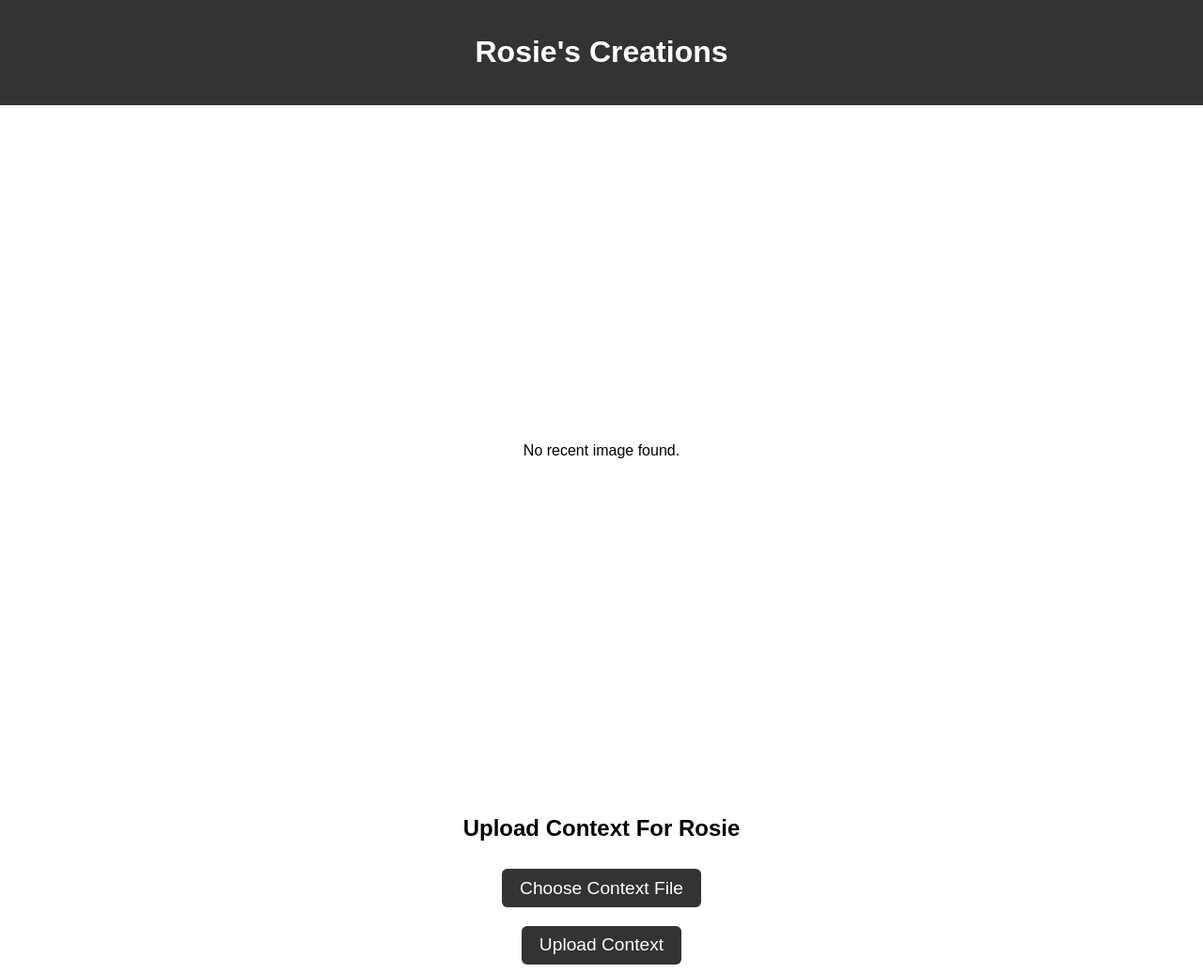
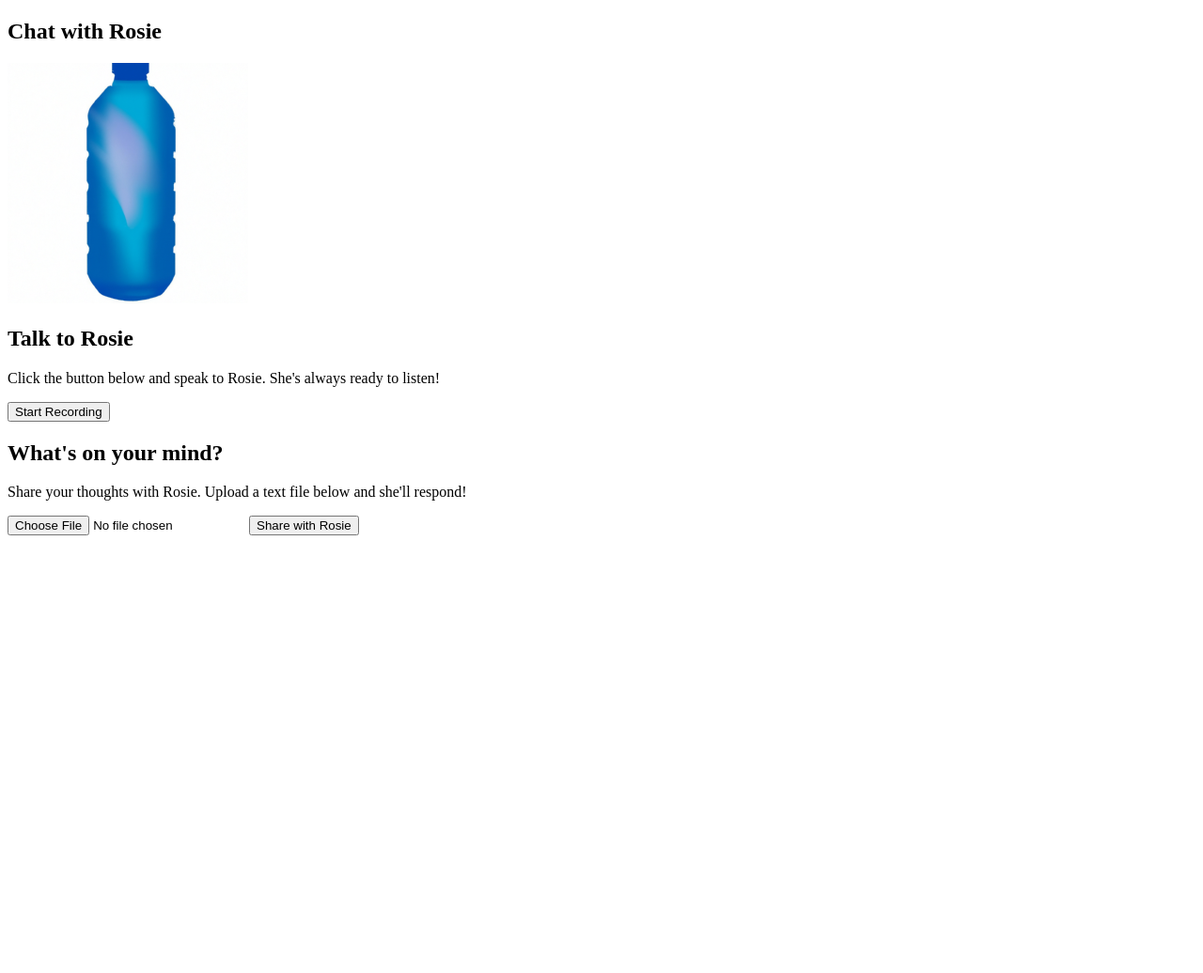
Before and after one commit to Chats-With-Rosie/rosie-front-end, a Flask app: template Frontend/templates/index.html in a window 1280 px wide. Shown: the whole page at 94% size. After the commit the page ends 570 px from the top, so only its background shows below. Run offline with Flask 2, Linux system fonts and the light colour scheme; the template is opened without the code that fills it, so the values that code supplies are empty; some libraries are stand-ins or nearby versions.

Commit message:
convention ready

```diff
--- a/Frontend/app.py
+++ b/Frontend/app.py
@@ -1,38 +1,119 @@
-from flask import Flask, request, jsonify, render_template
 import os
+import requests
+import openai
+from gtts import gTTS
+from flask import Flask, request, jsonify, render_template, send_file
+from pydub import AudioSegment
+from pydub.playback import play
+from playsound import playsound
+import time
+import subprocess
+from watchdog.observers import Observer
+from watchdog.events import FileSystemEventHandler
 
 app = Flask(__name__)
-app.config['UPLOAD_FOLDER'] = 'static/uploads'
 
-def get_most_recent_image():
-    files = os.listdir(app.config['UPLOAD_FOLDER'])
-    if not files:
-        return None
-    files = [f for f in files if os.path.isfile(os.path.join(app.config['UPLOAD_FOLDER'], f))]
-    if not files:
-        return None
-    return os.path.join(app.config['UPLOAD_FOLDER'], max(files, key=os.path.getctime))
+@app.route('/')
+def index():
+    return render_template('index.html')
 
-@app.route('/', methods=['GET'])
-def index():
-    image_path = get_most_recent_image()
-    return render_template('index.html', image_path=image_path)
+def transcribe(audio_output_file_path, openAI_API_key):
+    openai.api_key = openAI_API_key
 
-@app.route('/upload', methods=['POST'])
-def upload():
-    # check if the POST request has an image
-    if 'image' not in request.files:
-        return jsonify({'error': 'no image found'})
+    with open(audio_output_file_path, "rb") as audio_file:
+        transcript = openai.Audio.transcribe("whisper-1", audio_file)
 
-    # save the image to the uploads directory
-    image = request.files['image']
-    filename = image.filename
-    filepath = os.path.join(app.config['UPLOAD_FOLDER'], filename)
-    image.save(filepath)
+    transcribed_text = transcript['text']
+    return transcribed_text
 
-    # return the URL of the uploaded image
-    url = request.host_url + app.config['UPLOAD_FOLDER'] + '/' + filename
-    return jsonify({'url': url})
+def send_string_to_endpoint(endpoint, text):
+    try:
+        response = requests.post(endpoint, json={'data': text})
+        response.raise_for_status()
+    except requests.exceptions.RequestException as e:
+        print(f'Failed to send string to endpoint: {e}')
+        return False
+    except ValueError as e:
+        print(f'Response body is not valid JSON: {e}')
+        return False
+    return True
+
+@app.route('/get-audio-timestamp')
+def get_audio_timestamp():
+    audio_file_path = 'static/uploads/speak.wav'
+    if os.path.exists(audio_file_path):
+        last_modified = os.path.getmtime(audio_file_path)
+        return {'timestamp': last_modified}
+    return {'timestamp': None}, 404
+
+@app.route('/upload-image', methods=['POST'])
+def image_handler():
+    # Get the URL of the image from the request JSON payload
+    try:
+        image_url = request.json.get('image_url')
+        if not image_url:
+            raise ValueError('Invalid request: missing image_url field')
+    except ValueError as e:
+        return str(e), 400
+
+    # Download the image from the specified URL
+    response = requests.get(image_url)
+    if response.status_code != 200:
+        return 'Failed to download image file', 500
+
+    # Save the image to the static/uploads directory, overwriting any existing images with the same name
+    image_filename = "image_to_display.jpg"
+    image_filepath = os.path.join('static', 'uploads', image_filename)
+    with open(image_filepath, 'wb') as f:
+        f.write(response.content)
+
+    # Return a success message
+    return 'Image file saved successfully', 200
+
+@app.route('/upload-audio-to-self', methods=['POST'])
+def speech_to_text():
+    # Define the path to where the audio file should be saved
+    audio_output_file_path = 'static/uploads/audio_file.wav'
+
+    # Retrieve OpenAI API key and Think endpoint from environment variables
+    openAI_API_key = os.environ.get('OPENAI_API_KEY') or "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"
+    think_endpoint = os.environ.get('THINK_SERVICE') or "http://think_service:5080/think"
+
+    # Check if the audio_url field is present in the request JSON payload
+    if 'file' not in request.files:
+        return 'No file part in the request', 400
+    audio_file = request.files['file']
+    if not audio_file:
+        return 'No file selected for upload', 400
+
+    # Download the audio file from the specified URL
+    audio_file.save(audio_output_file_path)
+    # Save the downloaded audio file to disk
+
+
+    # Transcribe the audio file using OpenAI and send the query to the Think endpoint
+    query_for_think = transcribe(audio_output_file_path, openAI_API_key)
+    send_string_to_endpoint(think_endpoint, query_for_think)
+
+    # Return a success message
+    return 'Audio file saved successfully', 200
+
+
+@app.route('/rosie-speak', methods=['POST'])
+def text_to_speech():
+    try:
+        data_string = request.json.get('data')
+        if not data_string:
+            raise ValueError('Invalid request: missing data field')
+    except ValueError as e:
+        return str(e), 400
+
+    language = request.args.get('lang', 'en')
+
+    tts = gTTS(text=data_string, lang=language)
+    tts.save("static/uploads/speak.wav")
+
+    return jsonify({"response": "Audio file saved successfully"}), 200
 
 if __name__ == '__main__':
-    app.run(debug=True)
+    app.run(host='0.0.0.0', port=5050, debug=True)
--- a/Frontend/templates/index.html
+++ b/Frontend/templates/index.html
@@ -1,81 +1,174 @@
 <!DOCTYPE html>
-<html>
+<html lang="en">
 <head>
     <meta charset="UTF-8">
-    <title>Recent Image</title>
-    <style>
-      body {
-        margin: 0;
-        padding: 0;
-        font-family: Arial, sans-serif;
+    <meta http-equiv="X-UA-Compatible" content="IE=edge">
+    <meta name="viewport" content="width=device-width, initial-scale=1.0">
+    <title>Document</title>
+    <script src="https://ajax.googleapis.com/ajax/libs/jquery/3.6.0/jquery.min.js"></script>
+    <script src="https://cdn.rawgit.com/mattdiamond/Recorderjs/08e7abd9/dist/recorder.js"></script>
+    <script>
+        let audioRecorder;
+        let audioContext;
+
+        function sendAudioToServer(blob) {
+          let formData = new FormData();
+          formData.append("file", blob);
+
+          $.ajax({
+              url: "/upload-audio-to-self",
+              type: "POST",
+              data: formData,
+              processData: false,
+              contentType: false,
+              success: function(response) {
+                  console.log("Audio sent to server.");
+              },
+              error: function(xhr, status, error) {
+                  console.error("Error sending audio to server.");
               }
-      .header {
-        background-color: #333;
-        color: #fff;
-        text-align: center;
-        padding: 1em;
+          });
       }
-      .image-container {
-        display: flex;
-        justify-content: center;
-        align-items: center;
-        height: calc(100vh - 4em);
+
+
+        function initAudioRecorder() {
+            navigator.mediaDevices.getUserMedia({ audio: true }).then(function(stream) {
+                audioContext = new AudioContext();
+                let input = audioContext.createMediaStreamSource(stream);
+                audioRecorder = new Recorder(input);
+            });
         }
-      .image {
-        max-width: 100%;
-        max-height: 100%;
+
+        function checkForUpdatedImage() {
+            const imageElement = $("#image-display");
+            const imagePath = "static/uploads/image_to_display.jpg";
+            let previousImageTimestamp = null;
+
+            setInterval(function() {
+                $.get(imagePath + "?" + new Date().getTime(), function() {
+                    let currentImageTimestamp = new Date().getTime();
+
+                    if (previousImageTimestamp === null || currentImageTimestamp > previousImageTimestamp) {
+                        previousImageTimestamp = currentImageTimestamp;
+                        imageElement.attr("src", imagePath + "?" + currentImageTimestamp);
                     }
-      .button {
-        display: block;
-        margin: 0.5em auto;
-        padding: 0.5em 1em;
-        background-color: #333;
-        color: #fff;
-        border: none;
-        border-radius: 0.3em;
-        font-size: 1.2em;
-        cursor: pointer;
+                }).fail(function() {
+                    console.log("Image not found.");
+                });
+            }, 1000);
         }
-      .button:hover {
-        background-color: #555;
+
+        let isPlaying = false;
+        let previousAudioTimestamp = null;
+
+        function playAudio(audioUrl) {
+          if (isPlaying) {
+            return;
           }
-      input[type="file"] {
-        display: none;
+
+          let audio = new Audio(audioUrl);
+          isPlaying = true;
+
+          audio.addEventListener('ended', function() {
+            console.log("Audio finished playing");
+            isPlaying = false;
+            previousAudioTimestamp = new Date().getTime();
+          });
+
+          console.log("Playing audio");
+          audio.play();
         }
-      .file-input-label {
-        display: inline-block;
-        margin: 0.5em auto;
-        padding: 0.5em 1em;
-        background-color: #333;
-        color: #fff;
-        border: none;
-        border-radius: 0.3em;
-        font-size: 1.2em;
-        cursor: pointer;
+
+        function checkForUpdatedAudio() {
+            const audioPath = "static/uploads/speak.wav";
+            let previousAudioTimestamp = null;
+
+            setInterval(function() {
+                $.get("/get-audio-timestamp", function(data) {
+                    let currentAudioTimestamp = data.timestamp;
+
+                    if (!isPlaying && (previousAudioTimestamp === null || currentAudioTimestamp > previousAudioTimestamp)) {
+                        previousAudioTimestamp = currentAudioTimestamp;
+                        playAudio(audioPath + "?" + currentAudioTimestamp);
                     }
-      .file-input-label:hover {
-        background-color: #555;
+                }).fail(function() {
+                    console.log("Audio not found.");
+                });
+            }, 1000);
         }
-    </style>
+
+
+
+        function uploadTextFile(textFile) {
+            let formData = new FormData();
+            formData.append("text", textFile);
+
+            $.ajax({
+                url: "/upload-context",
+                type: "POST",
+                data: formData,
+                processData: false,
+                contentType: false,
+                success: function(response) {
+                    alert("Text file sent to server.");
+                },
+                error: function(xhr, status, error) {
+                    alert("Error sending text file to server.");
+                }
+            });
+        }
+
+        $(document).ready(function() {
+            initAudioRecorder();
+            checkForUpdatedImage();
+            checkForUpdatedAudio();
+
+            $("#record-audio").on("click", function() {
+                if (!audioRecorder) {
+                    alert("Audio recording is not initialized.");
+                    return;
+                }
+
+                if ($(this).hasClass("recording")) {
+                audioRecorder.stop();
+                audioRecorder.exportWAV(sendAudioToServer);
+                $(this).removeClass("recording");
+                $(this).text("Start Recording");
+                } else {
+                audioRecorder.clear();
+                audioRecorder.record();
+                $(this).addClass("recording");
+                $(this).text("Stop Recording");
+                }
+                });
+                $("#upload-text-file").on("click", function() {
+                  let textFile = $("#text-file")[0].files[0];
+
+                  if (textFile) {
+                      uploadTextFile(textFile);
+                  } else {
+                      alert("Please select a text file.");
+                  }
+              });
+          });
+      </script>
     </head>
     <body>
-    <div class="header">
-      <h1>Rosie's Creations</h1>
+      <div>
+          <h2>Chat with Rosie</h2>
+          <img id="image-display" src="" alt="Image not available" />
       </div>
-    <div class="image-container">
-      {% if image_path %}
-      <img class="image" src="{{ image_path }}" alt="Recent Image">
-      {% else %}
-      <p>No recent image found.</p>
-      {% endif %}
+      <div>
+          <h2>Talk to Rosie</h2>
+          <p>Click the button below and speak to Rosie. She's always ready to listen!</p>
+          <button id="record-audio">Start Recording</button>
       </div>
-    <div style="text-align:center">
-      <h2>Upload Context For Rosie</h2>
-      <form method="post" enctype="multipart/form-data" action="http://localhost:5869/upload-context">
-        <label for="context_file" class="file-input-label">Choose Context File</label>
-        <input type="file" name="context_file" id="context_file">
-        <button type="submit" class="button">Upload Context</button>
-      </form>
+      <div>
+          <h2>What's on your mind?</h2>
+          <p>Share your thoughts with Rosie. Upload a text file below and she'll respond!</p>
+          <input type="file" id="text-file" accept=".txt" />
+          <button id="upload-text-file">Share with Rosie</button>
       </div>
   </body>
+    </body>
     </html>
```
Also changed, not shown: Frontend/requirements.txt (+26 -1 lines), Frontend/static/uploads/image_to_display.jpg (added), 2 other files. Lines whose indentation alone changed are shown as unchanged.
